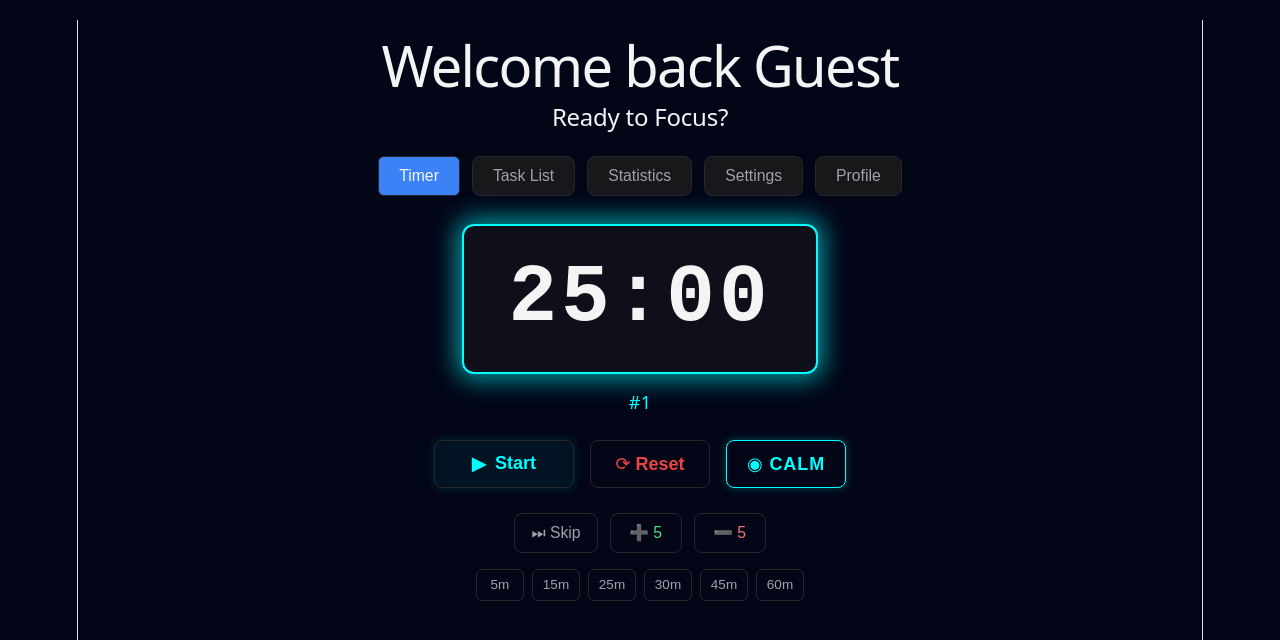
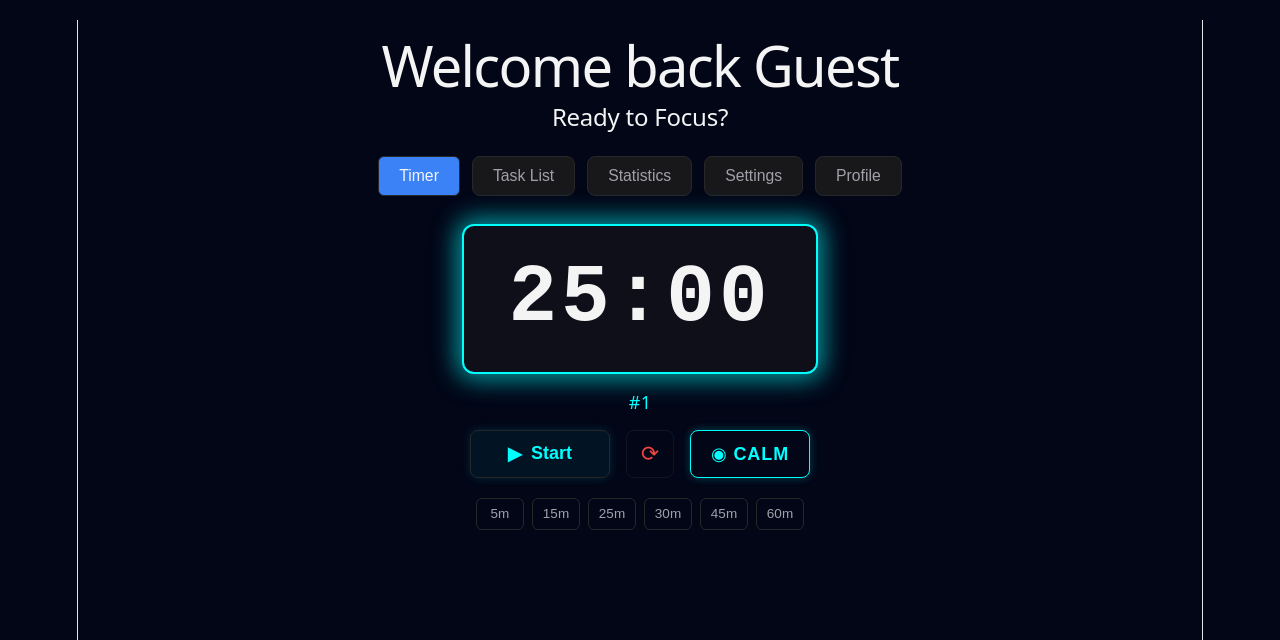
Before and after one commit to FinchDefense/flowstate-app, a React (Vite) app: page / in a window 1280 px wide. Shown: the top 640 px of the page. Built offline with nearby package versions, Linux system fonts and the light colour scheme.

Commit message:
Minimalize buttons, remove buttons that are not important

```diff
--- a/src/components/Timer/PrimaryControls.tsx
+++ b/src/components/Timer/PrimaryControls.tsx
@@ -5,7 +5,7 @@ interface PrimaryControlsProps {
   time: number;
 }
 
-export function PrimaryControls({ handleStartPause, handleReset, isRunning, time}: PrimaryControlsProps) {
+export function PrimaryControls({ handleReset, handleStartPause, isRunning, time}: PrimaryControlsProps) {
   const buttonContent = isRunning
       ? { icon: "⏸", text: "Pause" }
       : time === 0
@@ -19,9 +19,7 @@ export function PrimaryControls({ handleStartPause, handleReset, isRunning, time
           <span className="button-icon">{buttonContent.icon}</span>
           <span>{buttonContent.text}</span>
         </button>
-        <button onClick={handleReset} className="reset-button">
-          ⟳ Reset
-        </button>
+        <button onClick={handleReset} className="reset-button">⟳</button>
       </div>
     </>
   );
--- a/src/components/Timer/Timer.css
+++ b/src/components/Timer/Timer.css
@@ -58,7 +58,7 @@
   gap: 16px;
   flex-wrap: wrap;
   margin: 0 auto;
-  margin: 10px auto;
+  margin: 5px auto;
 }
 
 .timer-buttons-main-controls button {
@@ -85,6 +85,28 @@
   color: var(--text-main);
   border-color: var(--border-hover);
   transform: translateY(-2px);
+}
+
+.timer-buttons-main-controls .reset-button {
+  min-width: 48px;
+  width: 48px;
+  padding: 0;
+  font-size: 1.2rem;
+  color: var(--text-muted);
+  border-color: rgba(255, 255, 255, 0.06);
+  background: transparent;
+}
+
+.timer-buttons-main-controls .reset-button:hover {
+  color: var(--accent-red);
+  border-color: var(--accent-red);
+  background: rgba(239, 68, 68, 0.06);
+  box-shadow: 0 0 20px rgba(239, 68, 68, 0.1);
+  transform: translateY(-2px) rotate(45deg);
+}
+
+.timer-buttons-main-controls .reset-button:active {
+  transform: scale(0.9);
 }
 
 .start-pause-button,
@@ -229,7 +251,7 @@
 .timer-buttons-time-options {
   display: flex;
   gap: 8px;
-  margin: 16px auto;
+  margin: 10px auto;
   justify-content: center;
   flex-wrap: wrap;
 }
--- a/src/components/Timer/Timer.tsx
+++ b/src/components/Timer/Timer.tsx
@@ -26,8 +26,8 @@ export function Timer() {
 
       <div className="timer-buttons-main-controls">
         <PrimaryControls
+          handleReset={timer.handleReset}
           handleStartPause={timer.handleStartPause}
-          handleReset={timer.handleReset}
           isRunning={timer.isRunning}
           time={timer.time}
         />
@@ -38,11 +38,6 @@ export function Timer() {
         />
       </div>
 
-      <SecondaryControls
-        addFiveMinutes={timer.addFiveMinutes}
-        minusFiveMinutes={timer.minusFiveMinutes}
-      />
-
       <TimerPresets presetTime={timer.presetTime} />
     </div>
   );
```
